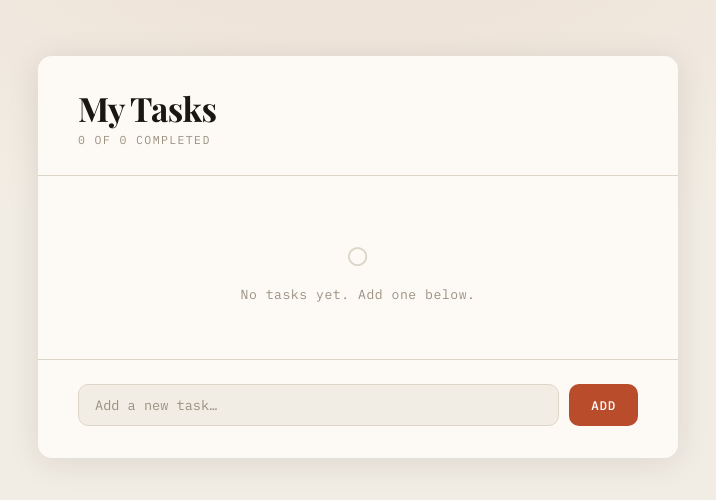
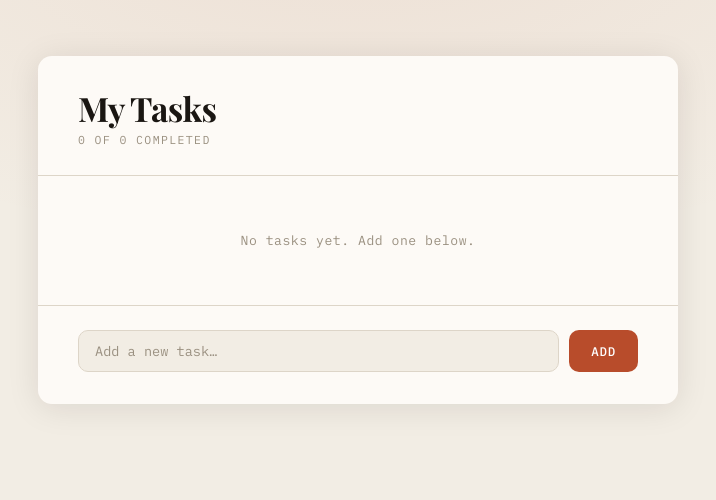
Before and after one commit to RKCbas/todo-flask, a Flask app: page / in a window 1280 px wide. Shown: the top 500 px of the page, without its empty margins (282-998 px from the left). Run offline with Flask 3, Linux system fonts and the light colour scheme.

Commit message:
update styles

```diff
--- a/static/css/main.css
+++ b/static/css/main.css
@@ -81,13 +81,6 @@ body {
   letter-spacing: 0.04em;
 }
 
-.empty-state::before {
-  content: '○';
-  display: block;
-  font-size: 2rem;
-  margin-bottom: 12px;
-  color: var(--border);
-}
 
 /* ── Task row ── */
 .task-row {
```
